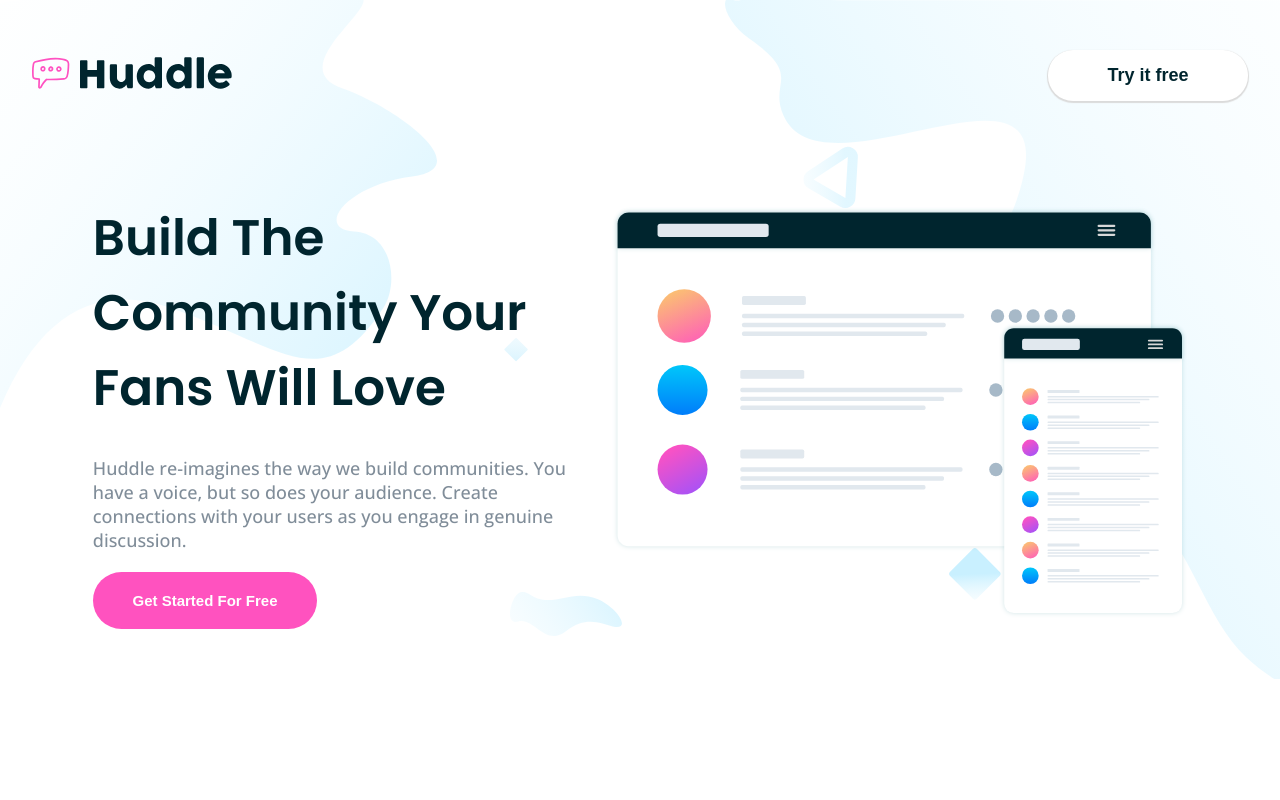
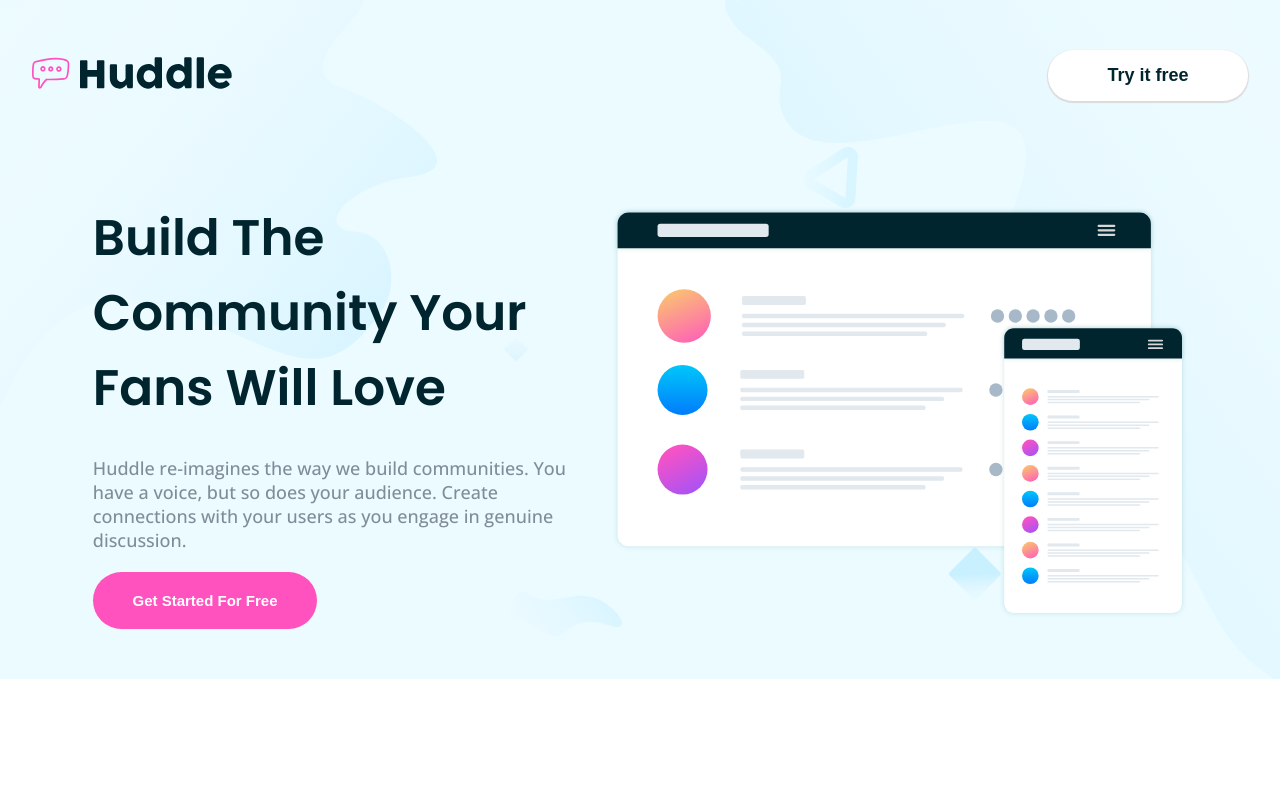
Before and after one commit to jeyapandiv/Huddle-Landing-Page, a plain HTML site: page index.html in a window 1280 px wide. Shown: the top 800 px of the page. Drawn offline with nearby package versions, Linux system fonts and the light colour scheme.

Commit message:
backround changed

```diff
--- a/style.css
+++ b/style.css
@@ -25,7 +25,8 @@ p {
 .container1 {
     width: 100%;
     height: 100%;
-    background-image: url(/images/bg-hero-desktop.svg);
+    background-image: url(images/bg-hero-desktop.svg);
+    background-color:  hsl(193, 100%, 96%);
     display: flex;
     align-items: center;
     justify-content: center;
```
